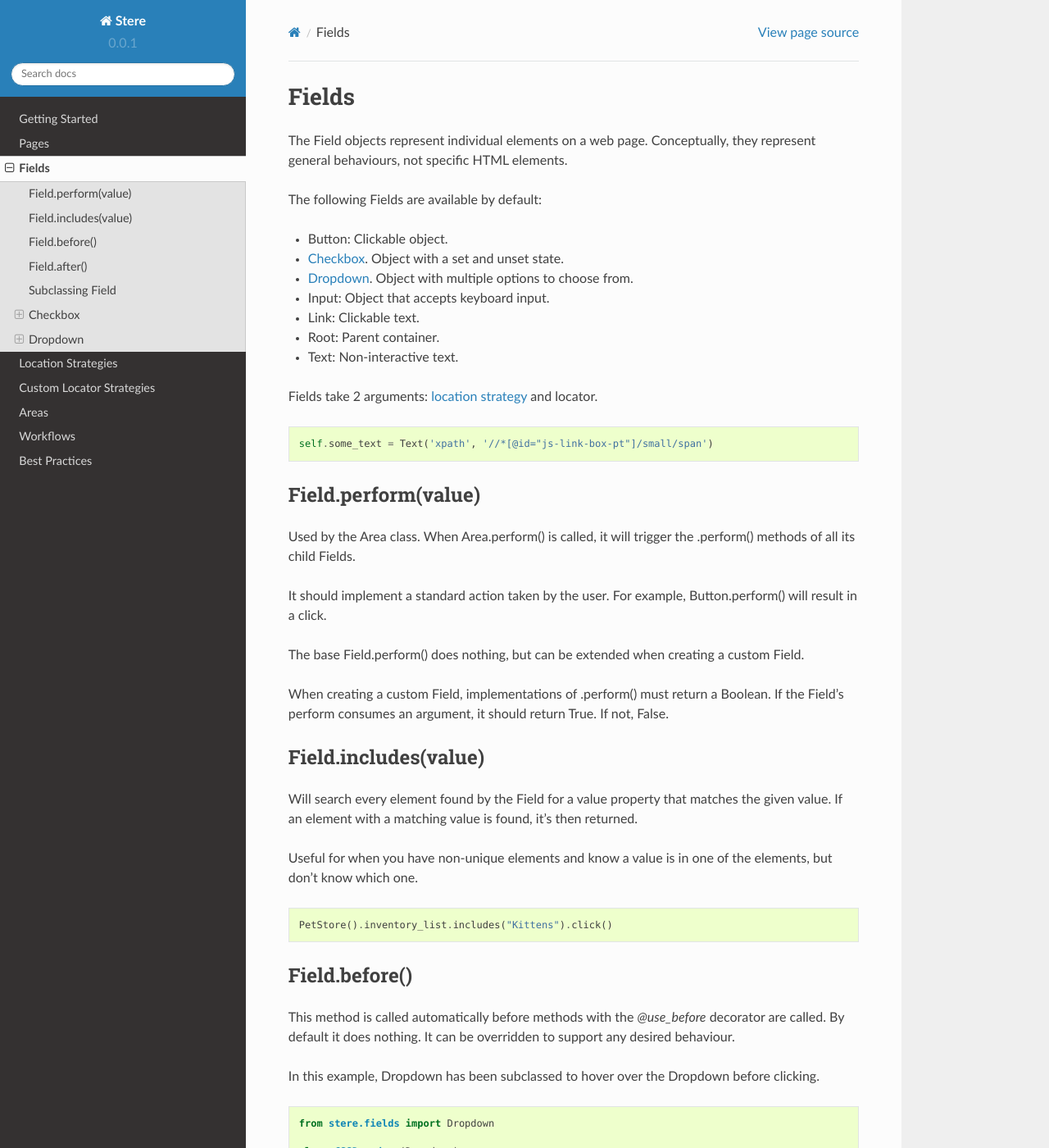
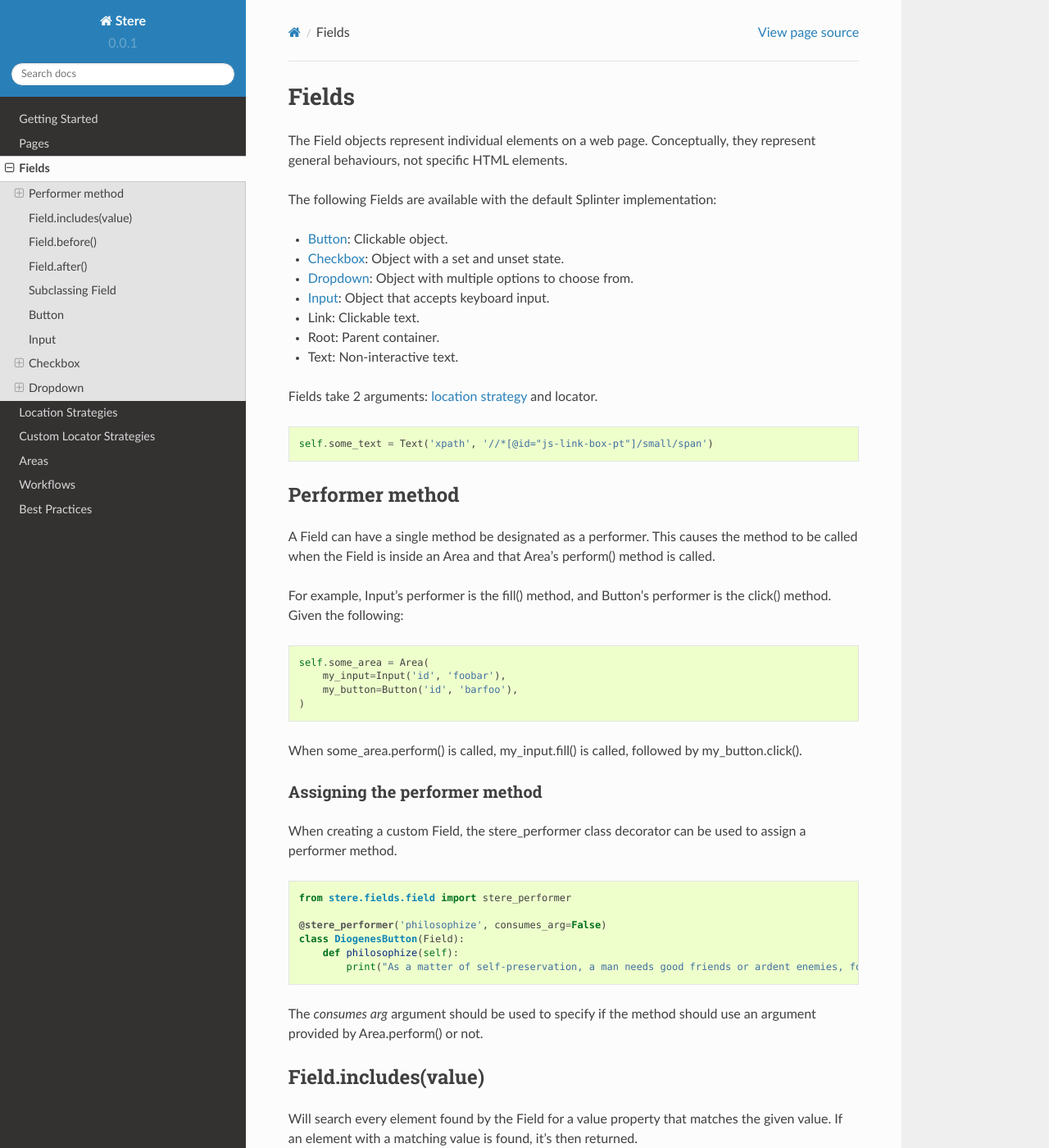
Before and after one commit to jsfehler/stere, a Sphinx documentation site: the page built from docs/field.rst, in a window 1280 px wide and 1400 px high. Shown: the whole window at 82% size. Built offline with Sphinx 7.4.7 and the Read the Docs theme 2.0.0, drawn with Linux system fonts in a browser that asks for light colours; some of the changed text lies outside the part shown.

Commit message:
Docs: Update information on Field performers

```diff
--- a/docs/field.rst
+++ b/docs/field.rst
@@ -4,12 +4,12 @@ Fields
 The Field objects represent individual elements on a web page.
 Conceptually, they represent general behaviours, not specific HTML elements.
 
-The following Fields are available by default:
+The following Fields are available with the default Splinter implementation:
 
-- Button: Clickable object.
-- :ref:`Checkbox <checkbox>`. Object with a set and unset state.
-- :ref:`Dropdown <dropdown>`. Object with multiple options to choose from.
-- Input: Object that accepts keyboard input.
+- :ref:`Button <button>`: Clickable object.
+- :ref:`Checkbox <checkbox>`: Object with a set and unset state.
+- :ref:`Dropdown <dropdown>`: Object with multiple options to choose from.
+- :ref:`Input <input>`: Object that accepts keyboard input.
 - Link: Clickable text.
 - Root: Parent container.
 - Text: Non-interactive text.
@@ -21,16 +21,38 @@ Fields take 2 arguments: :ref:`location strategy <location_strategies>` and loca
     self.some_text = Text('xpath', '//*[@id="js-link-box-pt"]/small/span')
 
 
-Field.perform(value)
-~~~~~~~~~~~~~~~~~~~~
+Performer method
+~~~~~~~~~~~~~~~~
 
-Used by the Area class. When Area.perform() is called, it will trigger the .perform() methods of all its child Fields.
+A Field can have a single method be designated as a performer.
+This causes the method to be called when the Field is inside an Area and that Area's perform() method is called.
 
-It should implement a standard action taken by the user. For example, Button.perform() will result in a click.
+For example, Input's performer is the fill() method, and Button's performer is the click() method. Given the following:
 
-The base Field.perform() does nothing, but can be extended when creating a custom Field.
+.. code-block:: python
 
-When creating a custom Field, implementations of .perform() must return a Boolean. If the Field's perform consumes an argument, it should return True. If not, False.
+    self.some_area = Area(
+        my_input=Input('id', 'foobar'),
+        my_button=Button('id', 'barfoo'),
+    )
+
+When some_area.perform() is called, my_input.fill() is called, followed by my_button.click().
+
+Assigning the performer method
+++++++++++++++++++++++++++++++
+
+When creating a custom Field, the stere_performer class decorator can be used to assign a performer method.
+
+.. code-block:: python
+
+    from stere.fields.field import stere_performer
+
+    @stere_performer('philosophize', consumes_arg=False)
+    class DiogenesButton(Field):
+        def philosophize(self):
+            print("As a matter of self-preservation, a man needs good friends or ardent enemies, for the former instruct him and the latter take him to task.")
+
+The `consumes arg` argument should be used to specify if the method should use an argument provided by Area.perform() or not.
 
 
 Field.includes(value)
@@ -81,6 +103,17 @@ If the __init__() method is overwritten, make sure to call super() before your o
 
 If your class need specific behaviour when interacting with Areas, it must implement the perform() method.
 
+Button
+~~~~~~
+.. _button:
+
+A simple wrapper over Field, it implements `click()` as its performer.
+
+Input
+~~~~~
+.. _input:
+
+A simple wrapper over Field, it implements `fill()` as its performer.
 
 Checkbox
 ~~~~~~~~
```
